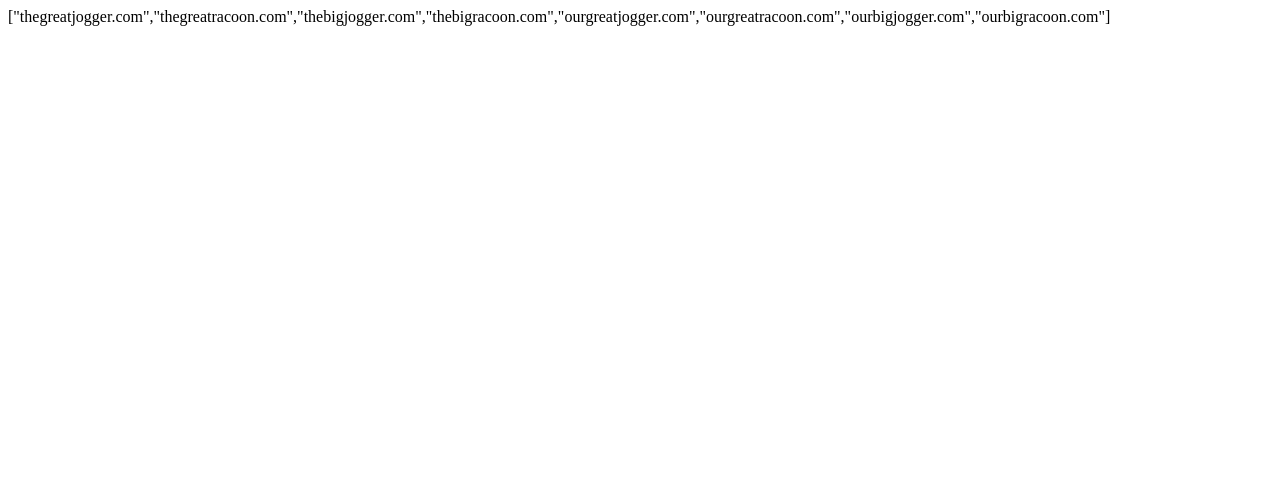
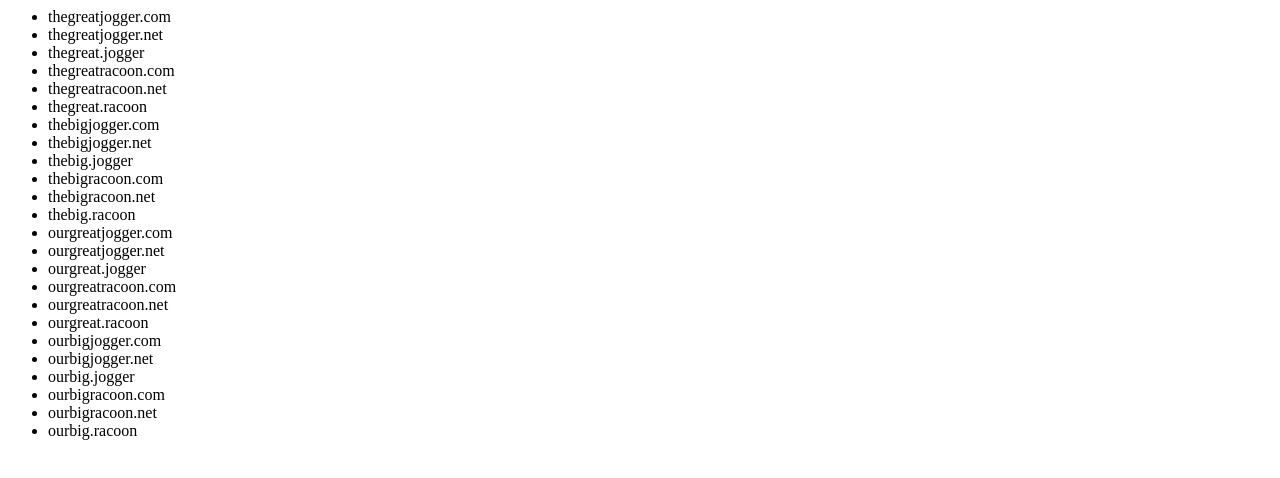
Before and after one commit to cesar2k94/Domain_Name_Generator, a plain HTML site: page index.html in a window 1280 px wide. Drawn offline with Linux system fonts and the light colour scheme.

Commit message:
version 0.2

```diff
--- a/app.js
+++ b/app.js
@@ -2,15 +2,22 @@ let pronoun = ['the', 'our'];
 let adj = ['great', 'big'];
 let noun = ['jogger', 'racoon'];
 let cadena = [];
+
 for (let key of pronoun) {
     for (let index of adj) {
         for (const iterator of noun) {
-            console.log(key + index + iterator + ".com");
             cadena.push(key + index + iterator + ".com");
-            console.log(key + index + iterator + ".net");
-            console.log(key + index + "." + iterator);
+            cadena.push(key + index + iterator + ".net");
+            cadena.push(key + index + "." + iterator);
         }
     }
 }
-console.log(cadena);
-document.querySelector("div").innerHTML = JSON.stringify(cadena);
+
+let element = document.getElementById("list");
+for(let i = 0; i < cadena.length; i++ ){
+let li = document.createElement("LI");
+let text = document.createTextNode(cadena[i]);
+console.log(text);
+li.appendChild(text);
+element.appendChild(li);
+}
--- a/index.html
+++ b/index.html
@@ -4,7 +4,9 @@
 
 <body>
     <h1 id="excusa"></h1>
-    <div></div>
+    <div>
+        <ul id='list'></ul>
+    </div>
     <script src="./app.js" language="javascript" type="text/javascript">
     </script>
 </body>
```
